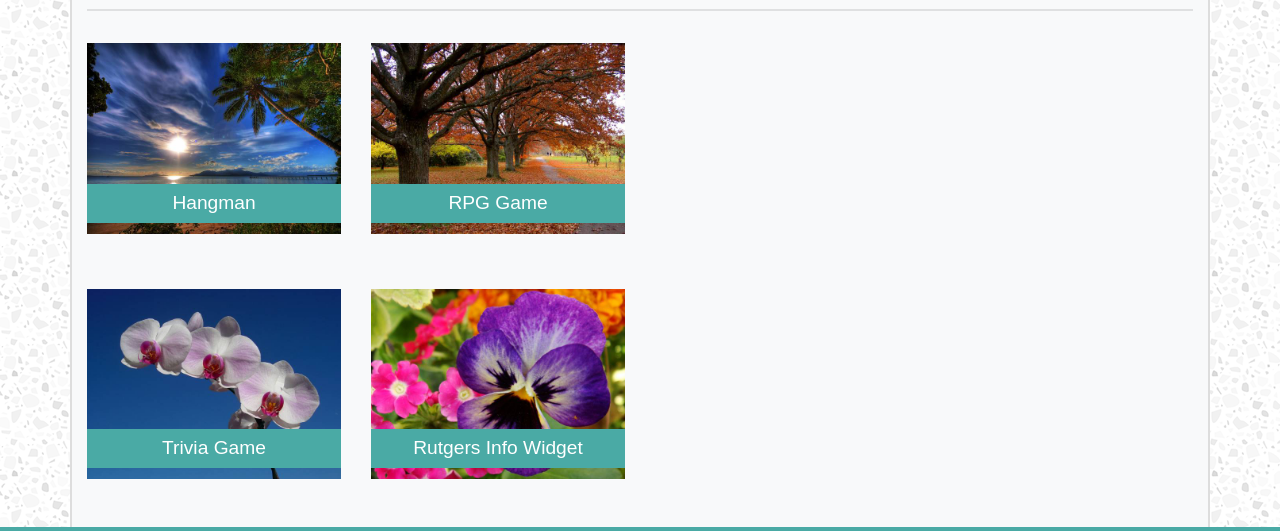
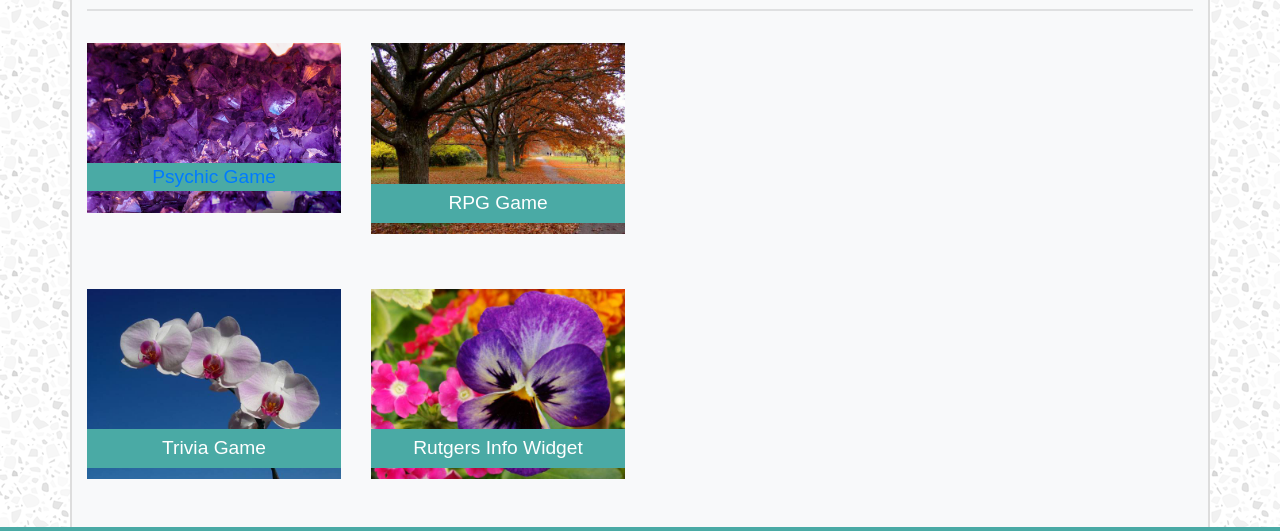
Before and after one commit to jenngoldman/Bootstrap-Portfolio, a plain HTML site: page portfolio.html in a window 1280 px wide. Shown: the part 221-752 px from the top of the page. Drawn offline with nearby package versions, Linux system fonts and the light colour scheme.

Commit message:
linking psychic game - functional but styling is off

```diff
--- a/portfolio.html
+++ b/portfolio.html
@@ -34,9 +34,9 @@
     <!--Row 1 with 2 columns inside-->
         <div class="row">
             <div class="col-sm-3">
-                <img class="img-responsive mt-3" src="assets/images/nature1copy.jpg" alt="nature-one">
+                <img class="img-responsive mt-3" src="assets/images/gemstones copy.jpeg" alt="purple gemstones">
                 <div class="image-title">
-                    <p>Hangman</p>
+                        <a href="https://jenngoldman.github.io/Psychic-Game/"> Psychic Game</a>
                 </div>
             </div>
             <div class="col-sm-3">
```
Also changed, not shown: assets/images/gemstones copy.jpeg (added), 2 other files.
